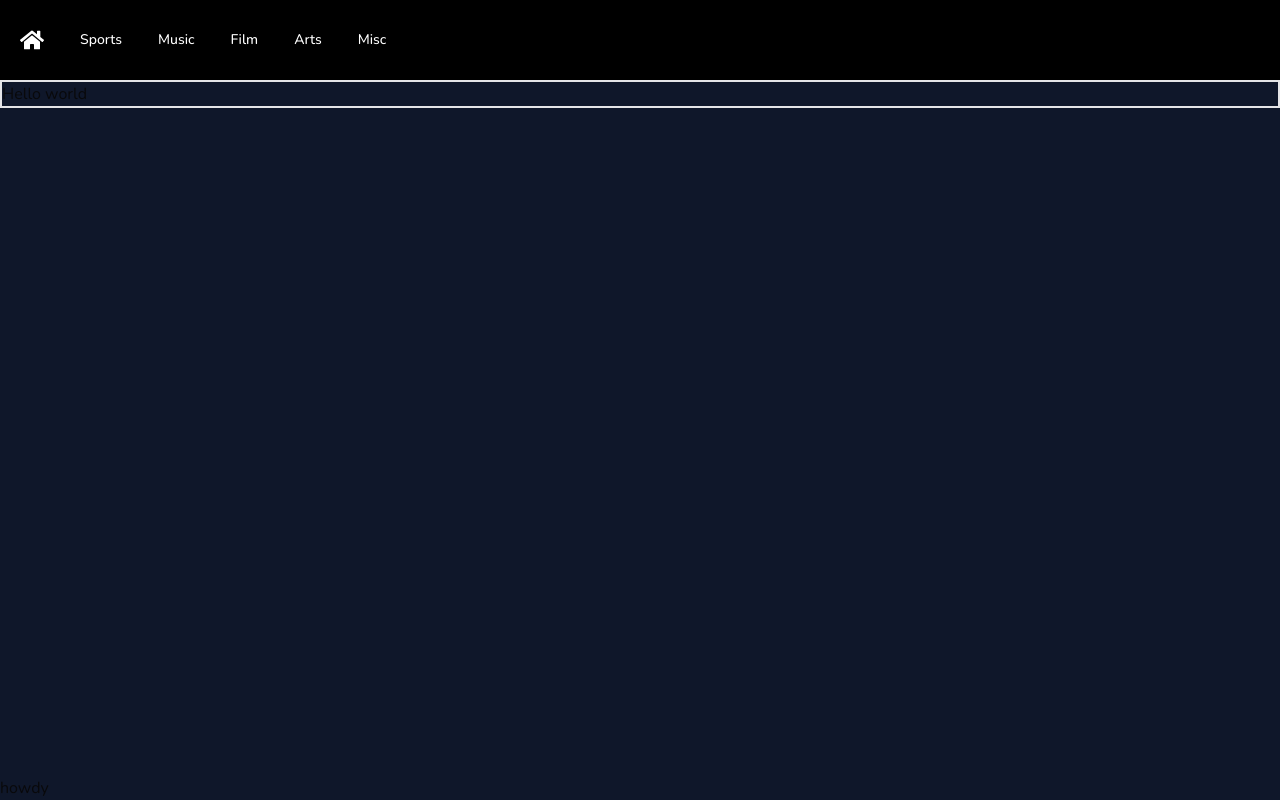
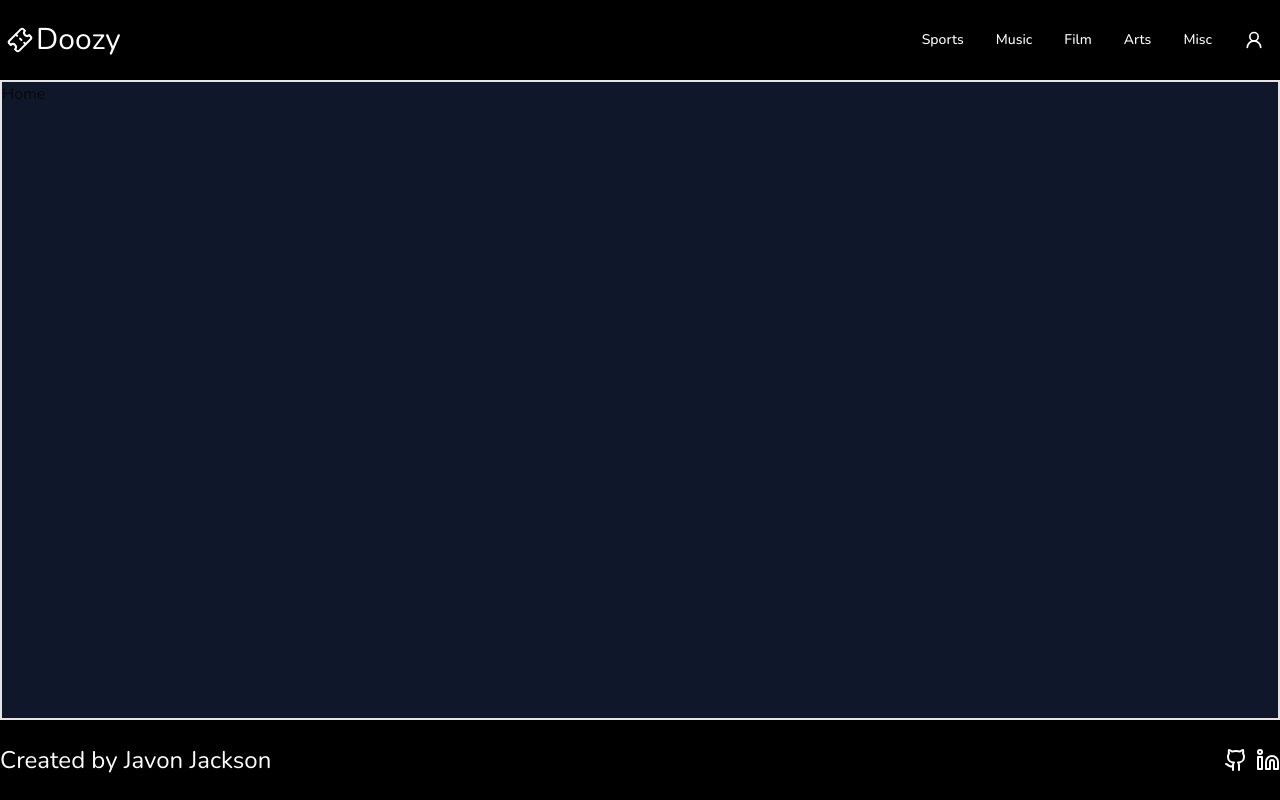
Before and after one commit to javonjax/doozy_event_finder, a React (Vite) app in the folder frontend/: page / in a window 1280 px wide. Built offline with nearby package versions, Linux system fonts and the light colour scheme.

Commit message:
Updated navbar. Added footer component with links.

```diff
--- a/frontend/src/app/App.tsx
+++ b/frontend/src/app/App.tsx
@@ -1,7 +1,9 @@
 import { categories } from "@/schemas/schemas";
 import { BrowserRouter, Routes, Route } from "react-router-dom";
 import NavBar from "@/components/NavBar/NavBar";
+import Footer from "@/components/Footer/Footer";
 import NotFound from "@/components/NotFound/NotFound";
+import Home from "@/components/Home/Home";
 
 const App = () => {
   return (
@@ -12,8 +14,7 @@ const App = () => {
           <Routes>
             <Route
               path='/'
-              element={<div className='w-full max-w-7xl border-solid border-2'>Hello world</div>
-              }
+              element={<Home/>}
             />
             {categories.map((cat: string): React.JSX.Element => (
               <Route
@@ -28,7 +29,7 @@ const App = () => {
             />
           </Routes>
         </main>
-        <footer>howdy</footer>
+        <Footer/>
       </BrowserRouter>
     </>
   );
--- /dev/null
+++ b/frontend/src/components/Footer/Footer.tsx
@@ -0,0 +1,24 @@
+import { Github, Linkedin } from "lucide-react";
+
+const Footer = () => {
+  const githubLink: string = import.meta.env.VITE_GITHUB_LINK;
+  const linkedin: string = import.meta.env.VITE_LINKEDIN;
+
+  return (
+    <footer className='bg-black'>
+        <div className='h-20 flex justify-between bg-black items-center text-white text-2xl max-w-7xl mx-auto border-0 rounded-none'>
+            <p>Created by Javon Jackson</p>
+            <div className='flex'>
+                <a className='cursor-pointer' target='_blank' href={githubLink}>
+                    <Github className='mx-2'/>
+                </a>
+                <a className='cursor-pointer' target='_blank' href={linkedin}>
+                    <Linkedin />
+                </a>
+            </div>
+        </div>
+    </footer>
+  );
+};
+
+export default Footer;
--- /dev/null
+++ b/frontend/src/components/Home/Home.tsx
@@ -0,0 +1,7 @@
+const Home = () => {
+  return (
+    <div className='w-full max-w-7xl h-full border-solid border-2'>Home</div>
+  );
+};
+
+export default Home;
--- /dev/null
+++ b/frontend/src/components/Logo/Logo.tsx
@@ -0,0 +1,11 @@
+import { Ticket } from 'lucide-react';
+
+const Logo = () => {
+  return (
+    <div className='flex items-center p-2 text-white'>
+      <Ticket className='-rotate-45'/><span className='text-3xl ml-1'>Doozy</span>
+    </div>
+  );
+};
+
+export default Logo;
--- a/frontend/src/components/NavBar/NavBar.tsx
+++ b/frontend/src/components/NavBar/NavBar.tsx
@@ -1,14 +1,23 @@
-import { Menubar, MenubarMenu } from '@/components/ui/menubar';
-import { FaHome } from 'react-icons/fa';
+import { categories } from '@/schemas/schemas';
+import { Menubar, MenubarContent, MenubarItem, MenubarMenu, MenubarSeparator, MenubarShortcut, MenubarTrigger } from '@/components/ui/menubar';
+import { NavLink } from 'react-router-dom';
+import { UserRound, LogIn, PenLine } from 'lucide-react';
 import NavBarItem from './NavBarItem';
-import { categories } from '@/schemas/schemas';
+import Logo from '../Logo/Logo';
+
+
 
 const NavBar = (): React.JSX.Element => {
   return (
     <div className='bg-black'>
-      <Menubar className='h-20 flex justify-start bg-black max-w-7xl mx-auto border-0 rounded-none'>
+      <Menubar className='h-20 flex justify-between bg-black max-w-7xl mx-auto border-0 p-0 rounded-none'>
         <MenubarMenu>
-          <NavBarItem path='/' label={<FaHome size={24} />} />
+          <div>
+            <NavLink to='/'>
+              <Logo/>
+            </NavLink>
+          </div>
+          <div className='flex items-center'>
             {categories.map((category: string): React.JSX.Element => {
               return (
                 <NavBarItem
@@ -18,6 +27,21 @@ const NavBar = (): React.JSX.Element => {
                 />
               );
             })}
+            <MenubarMenu>
+              <MenubarTrigger className='bg-black text-white mx-0 p-4'>
+                <UserRound size={20}/>
+              </MenubarTrigger>
+              <MenubarContent className='bg-black text-white'>
+                <MenubarItem>
+                  Login <MenubarShortcut><LogIn/></MenubarShortcut>
+                </MenubarItem>
+                <MenubarSeparator/>
+                <MenubarItem>
+                  Sign up <MenubarShortcut><PenLine/></MenubarShortcut>
+                </MenubarItem>
+              </MenubarContent>
+            </MenubarMenu>
+          </div>
         </MenubarMenu>
       </Menubar>
     </div>
--- a/frontend/src/components/ui/menubar.tsx
+++ b/frontend/src/components/ui/menubar.tsx
@@ -36,7 +36,7 @@ const MenubarTrigger = React.forwardRef<
   <MenubarPrimitive.Trigger
     ref={ref}
     className={cn(
-      "flex cursor-default select-none items-center rounded-sm px-3 py-1 text-sm font-medium outline-none hover:bg-accent hover:text-accent-foreground",
+      "flex cursor-default select-none items-center rounded-sm px-3 py-1 text-sm font-medium outline-none hover:bg-accent hover:text-accent-foreground hover:cursor-pointer",
       className
     )}
     {...props}
```
Lines whose indentation alone changed are shown as unchanged.
